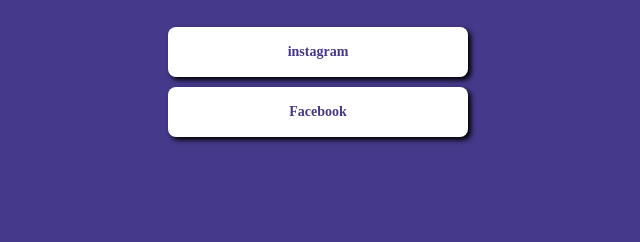
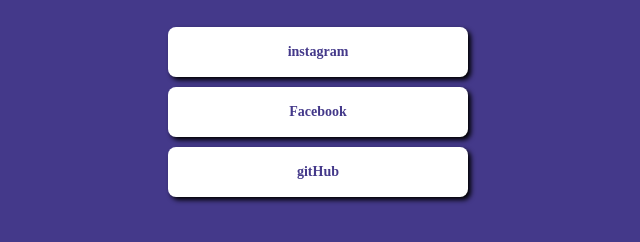
Before and after one commit to JoHyunwoo-1/myPage, a plain HTML site: page index.html in a window 1280 px wide. Shown: the part 226-468 px from the top of the page, without its empty margins (322-962 px from the left). Drawn offline with Linux system fonts and the light colour scheme; a web font is replaced by a local one.

Commit message:
Update index.html

```diff
--- a/index.html
+++ b/index.html
@@ -93,11 +93,16 @@
       <a target="_blank" href="https://www.instagram.com/hhhwoo.0/"
         >instagram</a
       >
+
       <a
         target="_blank"
         href="https://www.facebook.com/profile.php?id=100004924801642"
         >Facebook</a
       >
+
+      <a target="_blank" href="https://github.com/JoHyunwoo-1/JoHyunwoo-1"
+        >gitHub</a
+      >
     </div>
   </body>
 </html>
```
